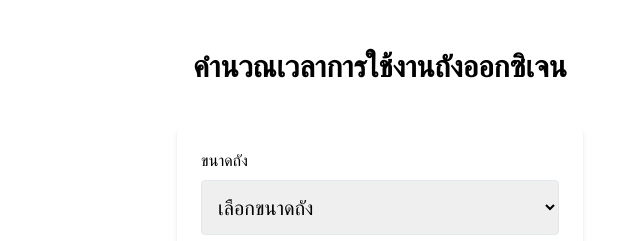
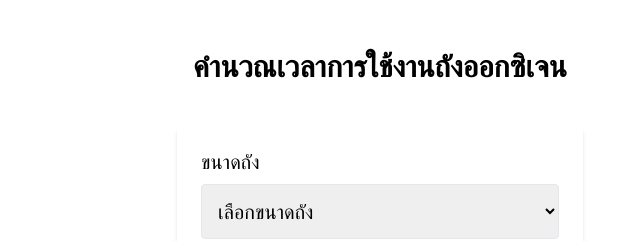
Before and after one commit to Nikkamal1/Project_Ox0ygen-Tank-Calculator, a React (Vite) app: page / in a window 1280 px wide. Shown: the top 241 px of the page, without its empty margins (260-900 px from the left). Built offline with nearby package versions, Linux system fonts and the light colour scheme.

Commit message:
Add all project files

```diff
--- a/src/Component/Form.jsx
+++ b/src/Component/Form.jsx
@@ -6,7 +6,7 @@ const Form = ({ setCylinder, setOxygenRate, setPressure, handleCalculate, result
         </div>
         <div className="w-full max-w-full md:max-w-md bg-white p-6 rounded-lg shadow-md mx-auto">
           {/* เลือกขนาดถัง */}
-          <label className="block text-black text-lx mb-2">ขนาดถัง</label>
+          <label className="block text-black text-xl mb-2">ขนาดถัง</label>
           <select
             className="w-full p-3 border rounded mb-6 text-xl"
             onChange={(e) => setCylinder(e.target.value)}
```
